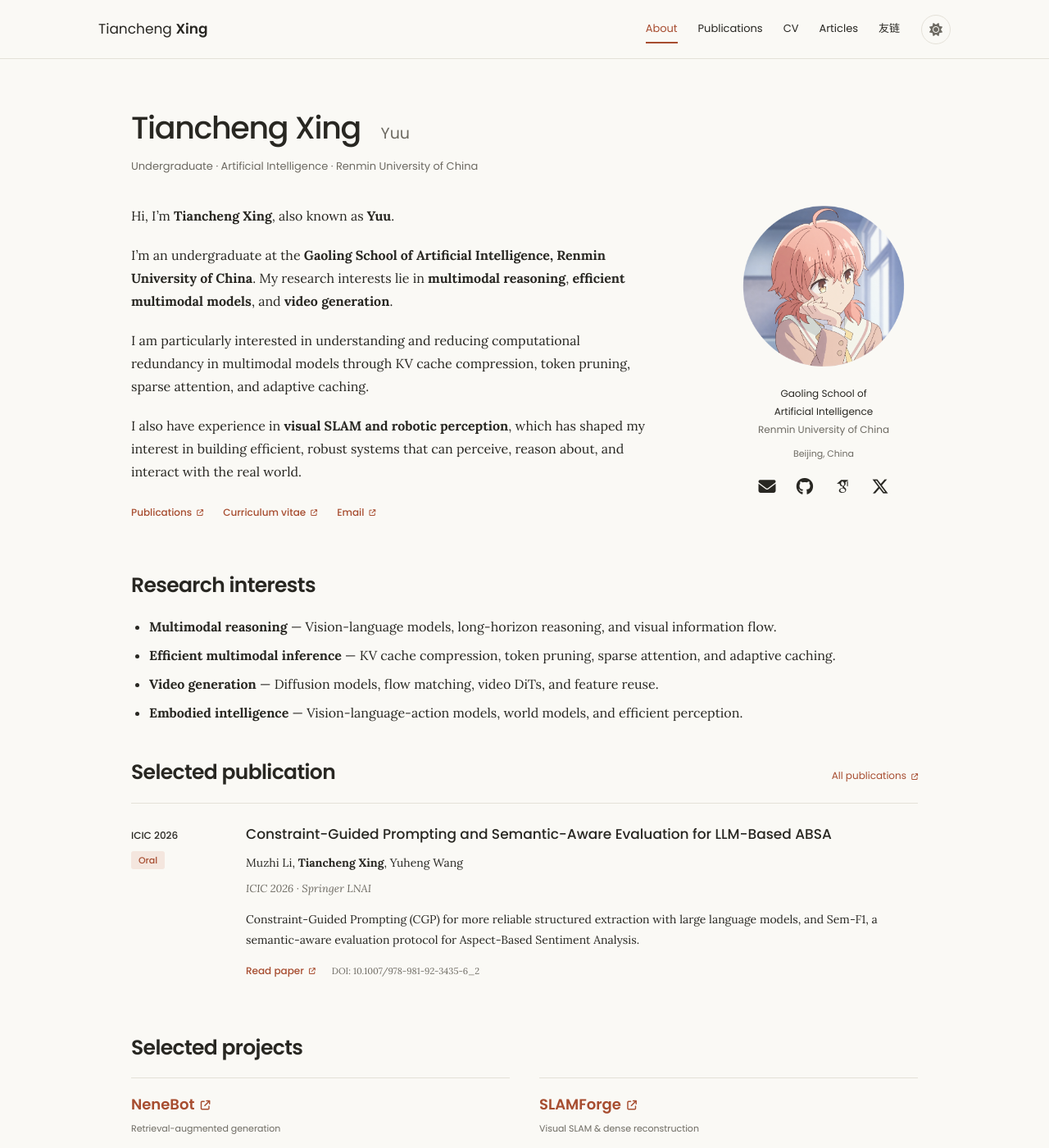
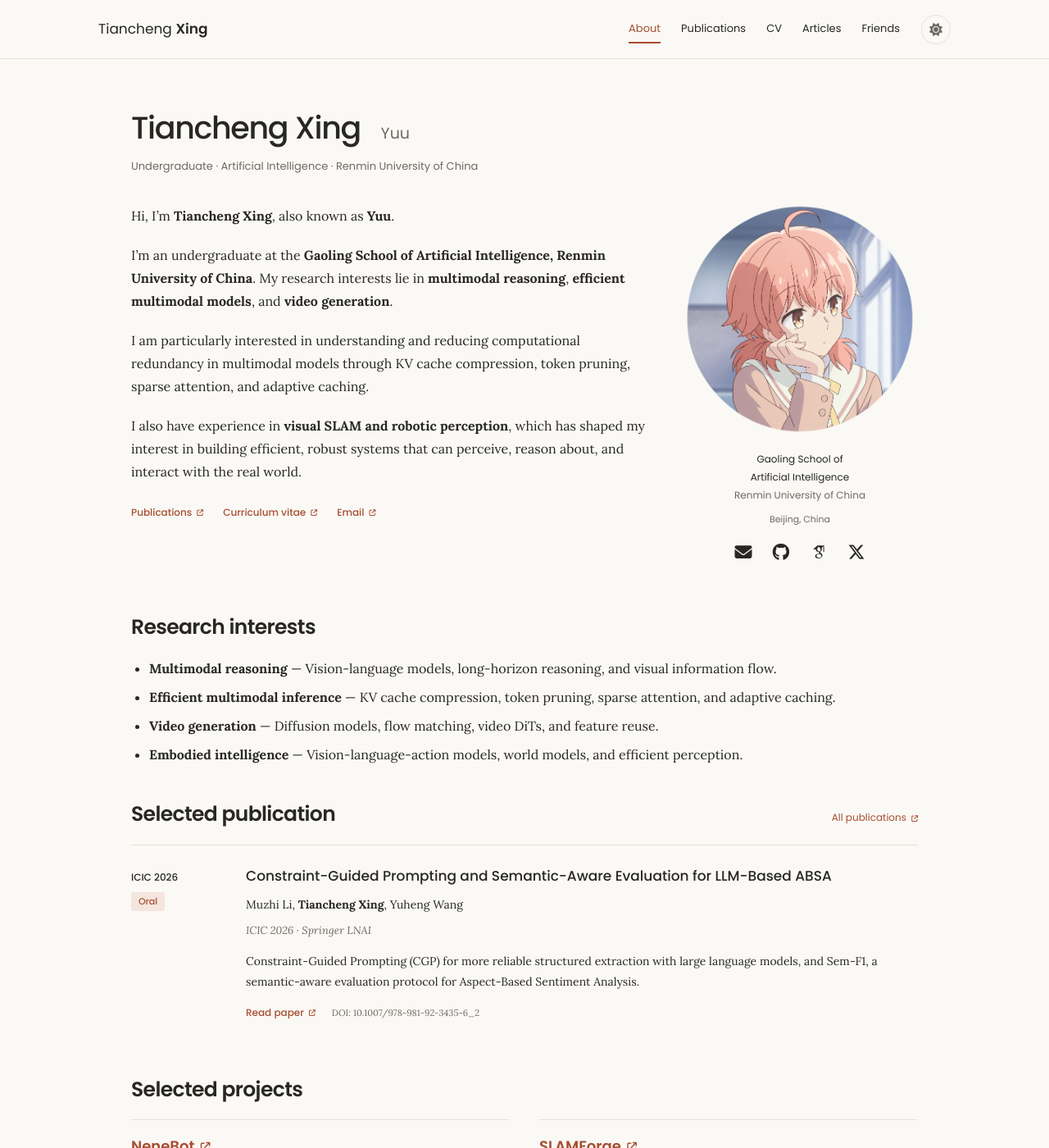
Before and after one commit to JackXing875/JackXing875.github.io, a Jekyll site: the page built from _pages/about.md, in a window 1280 px wide and 1400 px high. Shown: the whole window at 82% size. Built offline with Jekyll 4.4.1, drawn with Linux system fonts in a browser that asks for light colours; some web fonts are replaced; a script bundle is joined from its source files by our own code; library files that are not in the unit come from our copies.

Commit message:
Enlarge homepage portrait and translate Friends navigation

```diff
--- a/_data/navigation.yml
+++ b/_data/navigation.yml
@@ -8,7 +8,7 @@ main: &main_navigation
     url: /cv/
   - title: "Articles"
     url: /articles/
-  - title: "友链"
+  - title: "Friends"
     url: /friends/
 
 docs: *main_navigation
--- a/_pages/about.md
+++ b/_pages/about.md
@@ -13,7 +13,7 @@ redirect_from:
 
 <div class="home-introduction" markdown="1">
 <aside class="home-profile" aria-label="Profile">
-  <img src="{{ '/images/profile.png' | relative_url }}" alt="Yuu's profile avatar" width="220" height="220" fetchpriority="high" />
+  <img src="{{ '/images/profile.png' | relative_url }}" alt="Yuu's profile avatar" width="280" height="280" fetchpriority="high" />
   <p>Gaoling School of<br />Artificial Intelligence<br /><span>Renmin University of China</span></p>
   <p class="profile-location">Beijing, China</p>
   <div class="profile-links">
--- a/_sass/_academic.scss
+++ b/_sass/_academic.scss
@@ -174,11 +174,11 @@ button { font-family: var(--font-heading); }
 }
 .home-profile {
   float: right;
-  width: 230px;
-  margin: 0 0 16px 46px;
+  width: 30%;
+  margin: 0 0 16px 40px;
   text-align: center;
   font-family: var(--font-heading);
-  img { display: block; width: 200px; height: 200px; object-fit: cover; border-radius: 50%; margin: 0 auto 20px; }
+  img { display: block; width: 100%; max-width: 280px; height: auto; object-fit: cover; border-radius: 50%; margin: 0 auto 20px; }
   p { font-size: 12px; line-height: 1.85; margin-bottom: 8px; }
   p span { color: var(--global-text-color-light); }
   .profile-location { color: var(--global-text-color-light); font-size: 11px; }
@@ -327,8 +327,7 @@ button { font-family: var(--font-heading); }
   #main { padding: 0 22px; }
   #main.academic-main { margin-top: 36px; }
   .academic-header h1 { font-size: 31px; }
-  .home-profile { width: 180px; margin-left: 28px; }
-  .home-profile img { width: 158px; height: 158px; }
+  .home-profile { margin-left: 28px; }
 }
 @media (max-width: 580px) {
   .academic-header { margin-bottom: 24px; }
@@ -336,7 +335,7 @@ button { font-family: var(--font-heading); }
   .name-alias { margin-left: 12px; font-size: 16px; }
   .page-subtitle { font-size: 11px; }
   .home-profile { float: none; width: 100%; margin: 0 0 30px; }
-  .home-profile img { width: 150px; height: 150px; }
+  .home-profile img { width: 200px; max-width: 70%; }
   .academic-content h2 { font-size: 22px; }
   .research-publication { grid-template-columns: 1fr; gap: 14px; }
   .publication-label { display: flex; align-items: center; gap: 12px; padding: 0; }
```
